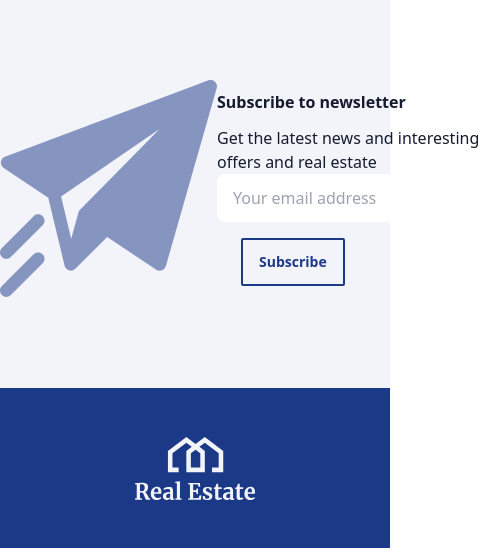
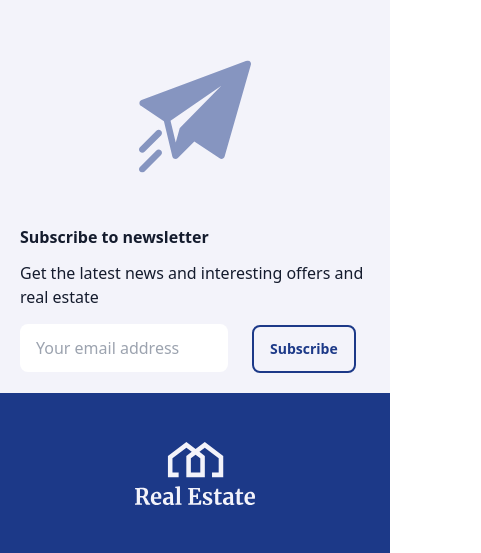
Before and after one commit to alamnahid/RentSwiftly---Renting-Made-Easy, a React (Vite) app: page / in a window 390 px wide. Shown: the part 932-1485 px from the top of the page, 481 px wide, since content can reach past the window. Built offline with nearby package versions, Linux system fonts and the light colour scheme.

Commit message:
resposive the footer for all devices

```diff
--- a/src/Components/Shared/Footer/Footer.jsx
+++ b/src/Components/Shared/Footer/Footer.jsx
@@ -3,9 +3,9 @@ import footerlogo from "../../../assets/logo/footerlogo.svg"
 const Footer = () => {
     return (
         <div>
-            <div className="h-[25rem] bg-[#F3F3FA] w-full flex justify-evenly items-center">
-                <div className="opacity-50">
-                    <svg xmlns="http://www.w3.org/2000/svg" width="217" height="217" viewBox="0 0 217 217" fill="none">
+            <div className="md:h-[25rem] bg-[#F3F3FA] p-5 md:p-0 w-full flex justify-center md:justify-evenly items-center flex-col md:flex-row">
+                <div className="opacity-50 ">
+                    <svg className="w-[7rem] md:w-auto" xmlns="http://www.w3.org/2000/svg" width="217" height="217" viewBox="0 0 217 217" fill="none">
                         <g clipPath="url(#clip0_22_1296)">
                             <path d="M208.715 0.348319C208.612 0.380954 208.504 0.336028 208.402 0.373749L4.964 76.6629C2.73508 77.5013 1.15844 79.5187 0.885069 81.8904C0.6117 84.2622 1.68611 86.5839 3.67259 87.9062L48.2734 117.636L64.5899 185.813C64.6327 185.992 64.7429 186.135 64.8001 186.307C66.2666 190.78 71.8988 192.2 75.2683 188.83L107.185 156.914L156.251 189.625C159.806 192.009 164.707 190.229 165.893 186.08L216.752 8.07217C218.118 3.28121 213.62 -1.22663 208.715 0.348319ZM80.055 129.664C79.0022 130.731 78.6852 131.595 78.316 132.939C78.3114 132.964 78.3004 132.988 78.2957 133.012L71.2017 158.807L61.0942 116.571L159.56 49.0543L80.055 129.664Z" fill="#1C3988" />
                             <path d="M42.6394 174.331C40.1562 171.848 36.1328 171.848 33.6496 174.331L1.86241 206.119C-0.620803 208.602 -0.620803 212.625 1.86241 215.108C4.34605 217.592 8.36861 217.592 10.8522 215.108L42.6394 183.321C45.1226 180.838 45.1226 176.815 42.6394 174.331Z" fill="#1C3988" />
@@ -24,8 +24,8 @@ const Footer = () => {
                     <p className="text-[#141B2D] mt-3 ">Get the latest news and interesting offers and real estate</p>
 
                     <div>
-                        <input className="bg-[#FFFFFF] w-[16.5rem] h-12  pl-4 rounded-lg" placeholder="Your email address" type="email" name="email" />
-                        <button className="btn ml-6 rounded-sm btn-outline border-2 border-[#1C3988] text-[#1C3988] font-bold mt-4">Subscribe</button>
+                        <input className="bg-[#FFFFFF] w-[13rem] md:w-[16.5rem] h-12  pl-4 rounded-lg" placeholder="Your email address" type="email" name="email" />
+                        <button className="btn ml-6 rounded-lg btn-outline border-2 border-[#1C3988] text-[#1C3988] font-bold mt-4">Subscribe</button>
                     </div>
                 </div>
             </div>
```
